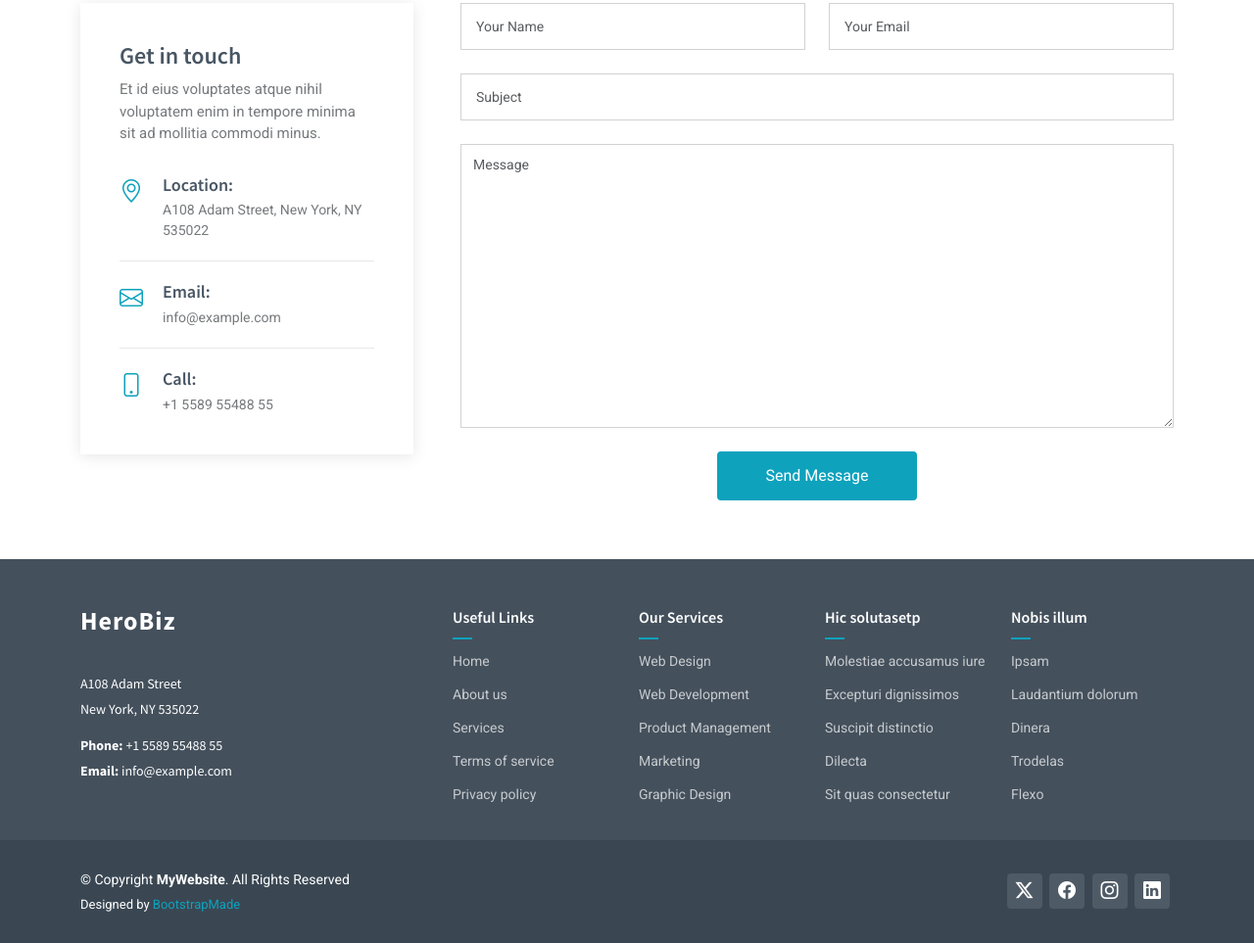
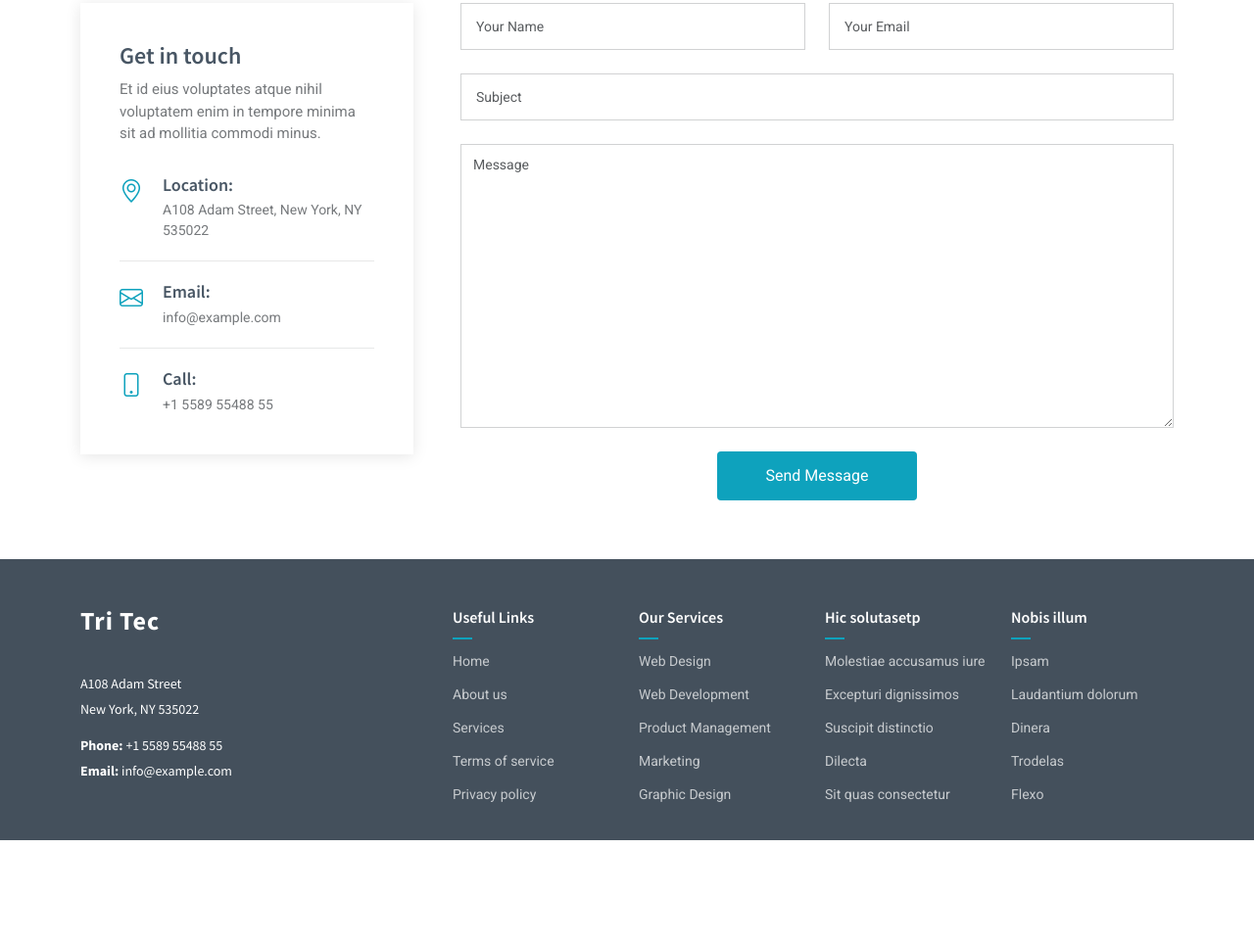
Before and after one commit to vraj1551/tritecev, a plain HTML site: page index.html in a window 1280 px wide. Shown: the part 10300-11263 px from the top of the page at 98% size. After the commit the page ends 11158 px from the top, so only its background shows below. Drawn offline with Linux system fonts and the light colour scheme.

Commit message:
Minor Change

```diff
--- a/index.html
+++ b/index.html
@@ -1369,7 +1369,7 @@
         <div class="row gy-4">
           <div class="col-lg-4 col-md-6 footer-about">
             <a href="index.html" class="logo d-flex align-items-center">
-              <span class="sitename">HeroBiz</span>
+              <span class="sitename">Tri Tec</span>
             </a>
             <div class="footer-contact pt-3">
               <p>A108 Adam Street</p>
@@ -1427,32 +1427,6 @@
       </div>
     </div>
 
-    <div class="copyright text-center">
-      <div class="container d-flex flex-column flex-lg-row justify-content-center justify-content-lg-between align-items-center">
-
-        <div class="d-flex flex-column align-items-center align-items-lg-start">
-          <div>
-            © Copyright <strong><span>MyWebsite</span></strong>. All Rights Reserved
-          </div>
-          <div class="credits">
-            <!-- All the links in the footer should remain intact. -->
-            <!-- You can delete the links only if you purchased the pro version. -->
-            <!-- Licensing information: https://bootstrapmade.com/license/ -->
-            <!-- Purchase the pro version with working PHP/AJAX contact form: https://bootstrapmade.com/herobiz-bootstrap-business-template/ -->
-            Designed by <a href="https://bootstrapmade.com/">BootstrapMade</a>
-          </div>
-        </div>
-
-        <div class="social-links order-first order-lg-last mb-3 mb-lg-0">
-          <a href=""><i class="bi bi-twitter-x"></i></a>
-          <a href=""><i class="bi bi-facebook"></i></a>
-          <a href=""><i class="bi bi-instagram"></i></a>
-          <a href=""><i class="bi bi-linkedin"></i></a>
-        </div>
-
-      </div>
-    </div>
-
   </footer>
 
   <!-- Scroll Top -->
```
